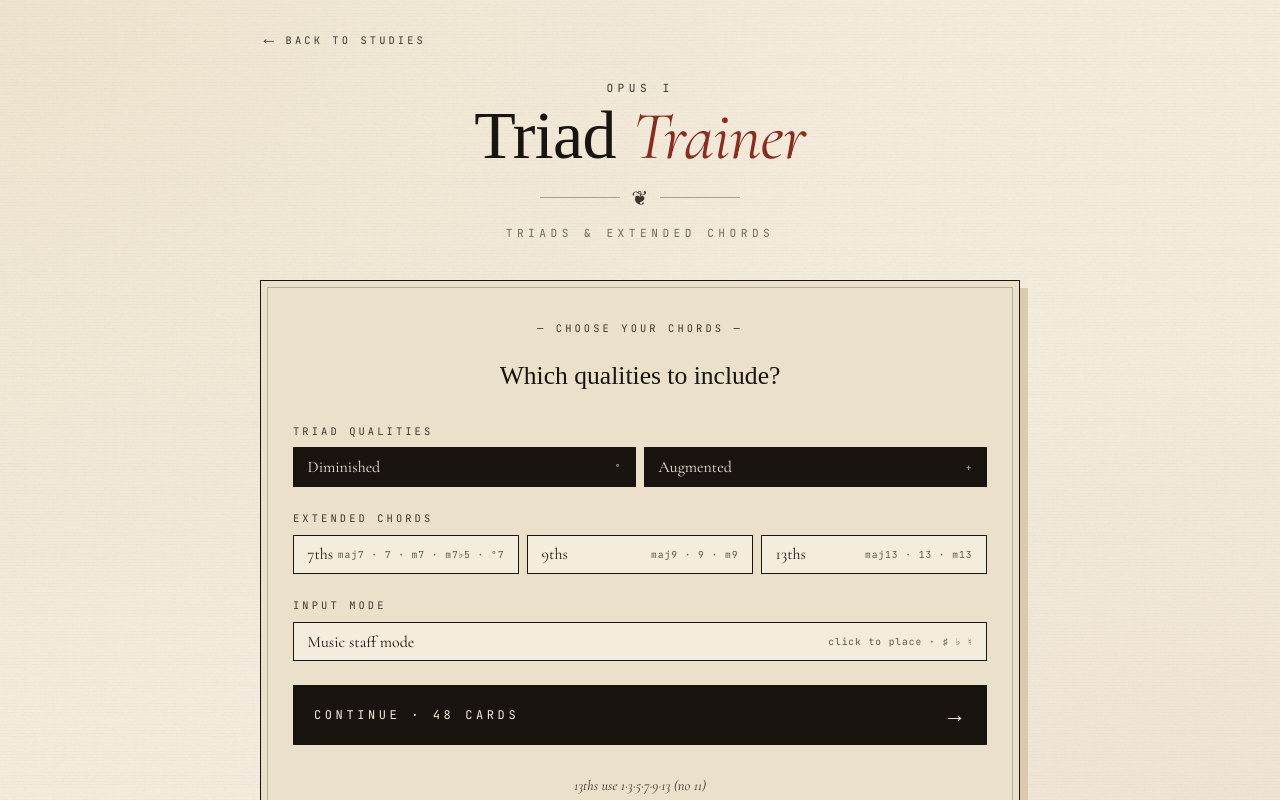
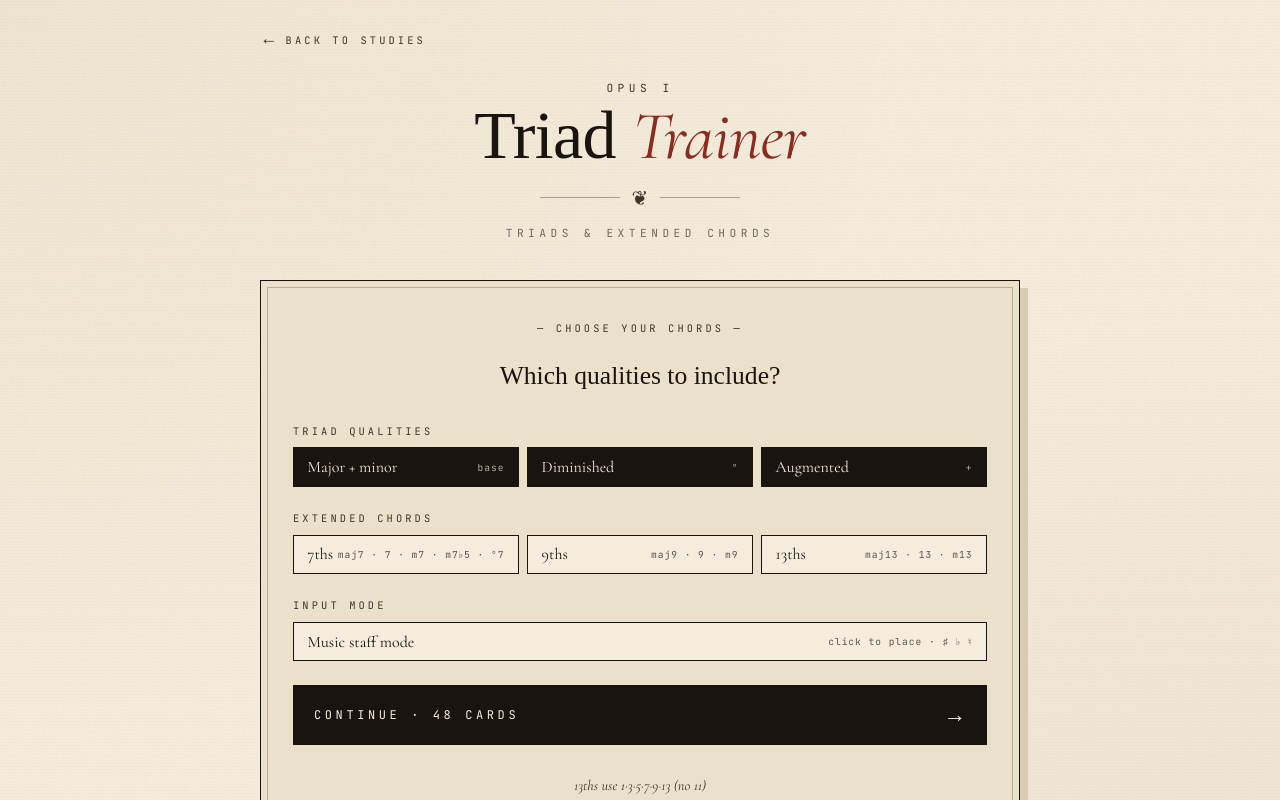
Before and after one commit to pierce-porterfield/triad-trainer, a React (Vite) app: page /triads in a window 1280 px wide. Shown: the top 800 px of the page. Built offline with nearby package versions, Linux system fonts and the light colour scheme; a web font is replaced by a local one.

Commit message:
Add base-triads toggle and gate dim 7ths on dim toggle

```diff
--- a/src/components/TriadTrainer.jsx
+++ b/src/components/TriadTrainer.jsx
@@ -216,6 +216,7 @@ const chordNameMatch = (user, correct) => {
 // ============================================================================
 export default function TriadTrainer() {
   const [options, setOptions] = useState({
+    base: true,
     dim: true,
     aug: true,
     sevenths: false,
@@ -225,10 +226,14 @@ export default function TriadTrainer() {
   });
 
   const enabledQualities = useMemo(() => {
-    const enabled = ['maj', 'min'];
+    const enabled = [];
+    if (options.base) enabled.push('maj', 'min');
     if (options.dim) enabled.push('dim');
     if (options.aug) enabled.push('aug');
-    if (options.sevenths) enabled.push('maj7', 'dom7', 'min7', 'm7b5', 'dim7');
+    if (options.sevenths) {
+      enabled.push('maj7', 'dom7', 'min7');
+      if (options.dim) enabled.push('m7b5', 'dim7');
+    }
     if (options.ninths) enabled.push('maj9', 'dom9', 'min9');
     if (options.thirteenths) enabled.push('maj13', 'dom13', 'min13');
     return enabled;
@@ -251,7 +256,7 @@ export default function TriadTrainer() {
   const [isNewBest, setIsNewBest] = useState(false);
 
   const optionsKey = useMemo(() =>
-    `d${options.dim ? 1 : 0}a${options.aug ? 1 : 0}_7${options.sevenths ? 1 : 0}_9${options.ninths ? 1 : 0}_13${options.thirteenths ? 1 : 0}${options.staffMode ? '_staff' : ''}`,
+    `b${options.base ? 1 : 0}d${options.dim ? 1 : 0}a${options.aug ? 1 : 0}_7${options.sevenths ? 1 : 0}_9${options.ninths ? 1 : 0}_13${options.thirteenths ? 1 : 0}${options.staffMode ? '_staff' : ''}`,
     [options]
   );
   const keyFor = (dir) => `triad-${dir}-${optionsKey}`;
@@ -1059,6 +1064,15 @@ export default function TriadTrainer() {
               <div className="tt-options-section-label">Triad qualities</div>
               <div className="tt-toggle-grid">
                 <div
+                  className={`tt-toggle ${options.base ? 'on' : ''}`}
+                  onClick={() => toggleOption('base')}
+                  role="button" tabIndex={0}
+                  onKeyDown={(e) => { if (e.key === 'Enter' || e.key === ' ') toggleOption('base'); }}
+                >
+                  <span>Major + minor</span>
+                  <span className="tt-toggle-detail">base</span>
+                </div>
+                <div
                   className={`tt-toggle ${options.dim ? 'on' : ''}`}
                   onClick={() => toggleOption('dim')}
                   role="button" tabIndex={0}
@@ -1089,7 +1103,9 @@ export default function TriadTrainer() {
                   onKeyDown={(e) => { if (e.key === 'Enter' || e.key === ' ') toggleOption('sevenths'); }}
                 >
                   <span>7ths</span>
-                  <span className="tt-toggle-detail">maj7 · 7 · m7 · m7♭5 · °7</span>
+                  <span className="tt-toggle-detail">
+                    maj7 · 7 · m7{options.dim ? ' · m7♭5 · °7' : ''}
+                  </span>
                 </div>
                 <div
                   className={`tt-toggle ${options.ninths ? 'on' : ''}`}
```
